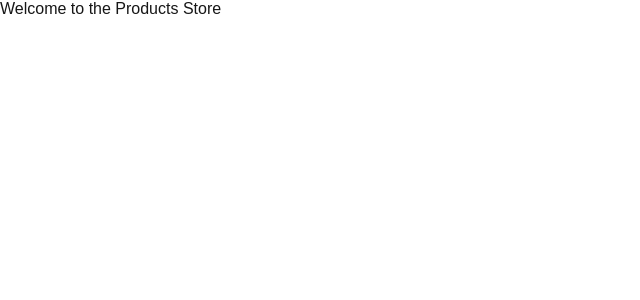
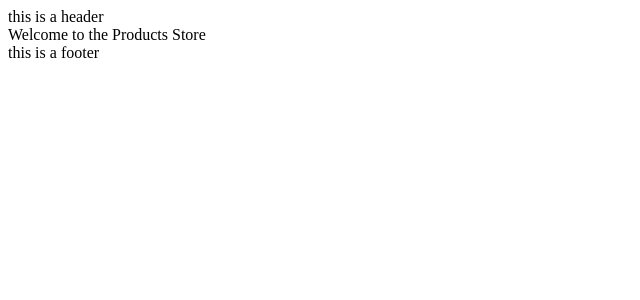
Before and after one commit to CodeMaverick4/routing-task, a Next.js app: page / in a window 1280 px wide. Shown: the top 300 px of the page, without its empty margins (0-640 px from the left). Built offline with nearby package versions, Linux system fonts and the light colour scheme.

Commit message:
layout task.

```diff
--- a/app/layout.js
+++ b/app/layout.js
@@ -1,26 +1,12 @@
-import { Geist, Geist_Mono } from "next/font/google";
-import "./globals.css";
-
-const geistSans = Geist({
-  variable: "--font-geist-sans",
-  subsets: ["latin"],
-});
-
-const geistMono = Geist_Mono({
-  variable: "--font-geist-mono",
-  subsets: ["latin"],
-});
-
-export const metadata = {
-  title: "Create Next App",
-  description: "Generated by create next app",
-};
 
 export default function RootLayout({ children }) {
   return (
     <html lang="en">
-      <body className={`${geistSans.variable} ${geistMono.variable}`}>
+      <body>
+        <header>this is a header</header>
+
         {children}
+        <footer>this is a footer</footer>
       </body>
     </html>
   );
```
